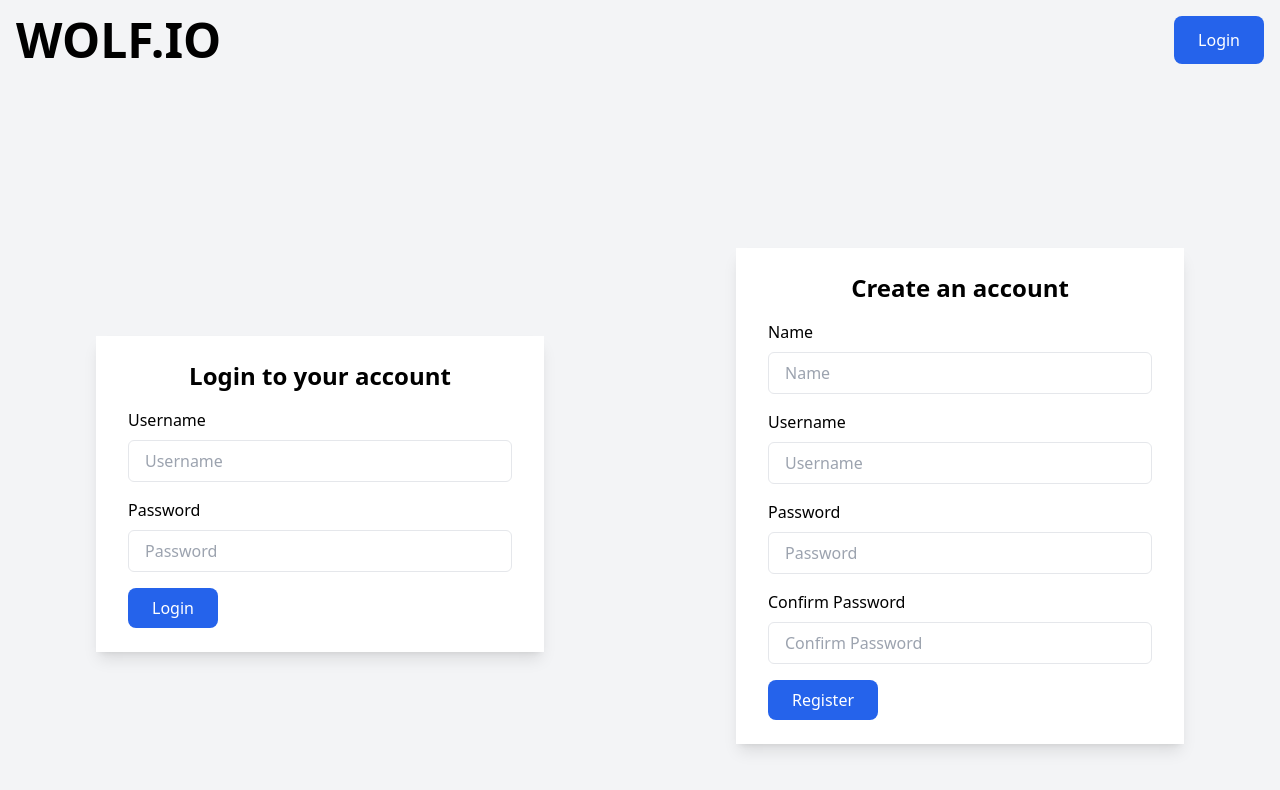
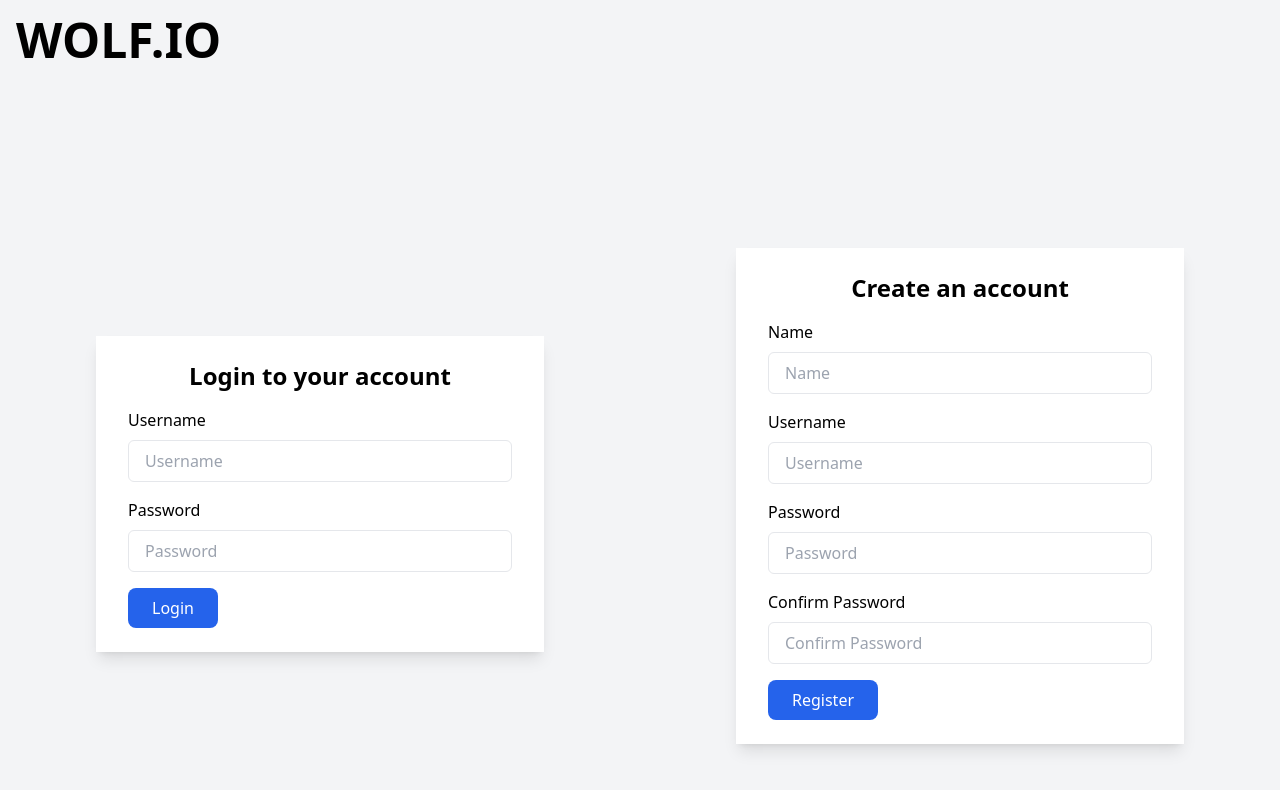
Before and after one commit to KDeLaria/stock-portfolio-app, a React (Vite) app in the folder client/: page /login in a window 1280 px wide. Shown: the top 790 px of the page. Built offline with nearby package versions, Linux system fonts and the light colour scheme; what igniteui-react-charts would draw is missing.

Commit message:
removed extra login button

```diff
--- a/client/src/components/home/header.jsx
+++ b/client/src/components/home/header.jsx
@@ -47,12 +47,12 @@ const Header = () => {
       </div>
       <div className="mt-2 md:mt-0">
         {loggedIn && <span className="mr-2 md:mr-4">Welcome {name},</span>}
-        <button
+        {window.location.pathname !== "/login" &&(<button
           className="py-2 px-3 md:py-3 md:px-6 text-sm md:text-base bg-blue-600 text-white rounded-lg hover:bg-blue-800 transition-colors duration-300"
           onClick={handleLoginClick}
         >
           {loggedIn ? "Logout" : "Login"}
-        </button>
+        </button>)}
       </div>
     </header>
   );
--- a/client/src/components/login-register/login.jsx
+++ b/client/src/components/login-register/login.jsx
@@ -42,6 +42,7 @@ function LoginPage() {
           clearForm();
           setName(result._doc.name);
           setUser_id(result._doc._id);
+          window.location.href = "/";
         }
       }
       catch (err) {
--- a/client/src/components/login-register/register.jsx
+++ b/client/src/components/login-register/register.jsx
@@ -66,6 +66,7 @@ function Register() {
               clearForm();
               setName(results.name);
               setUser_id(results._id);
+              window.location.href = "/";
             }
             else {
               throw new Error(results.message);
```
Also changed, not shown: 1 other file (tests, documents, lock files or other folders).
